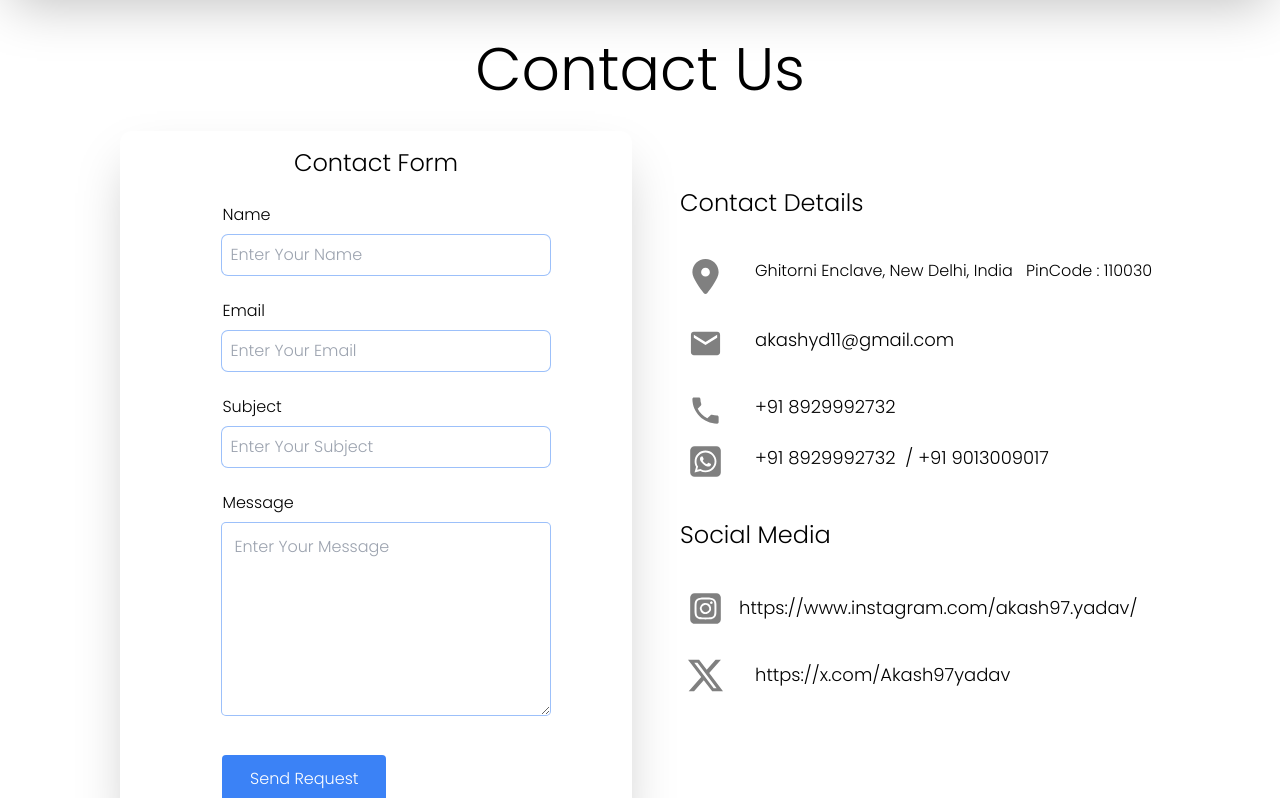
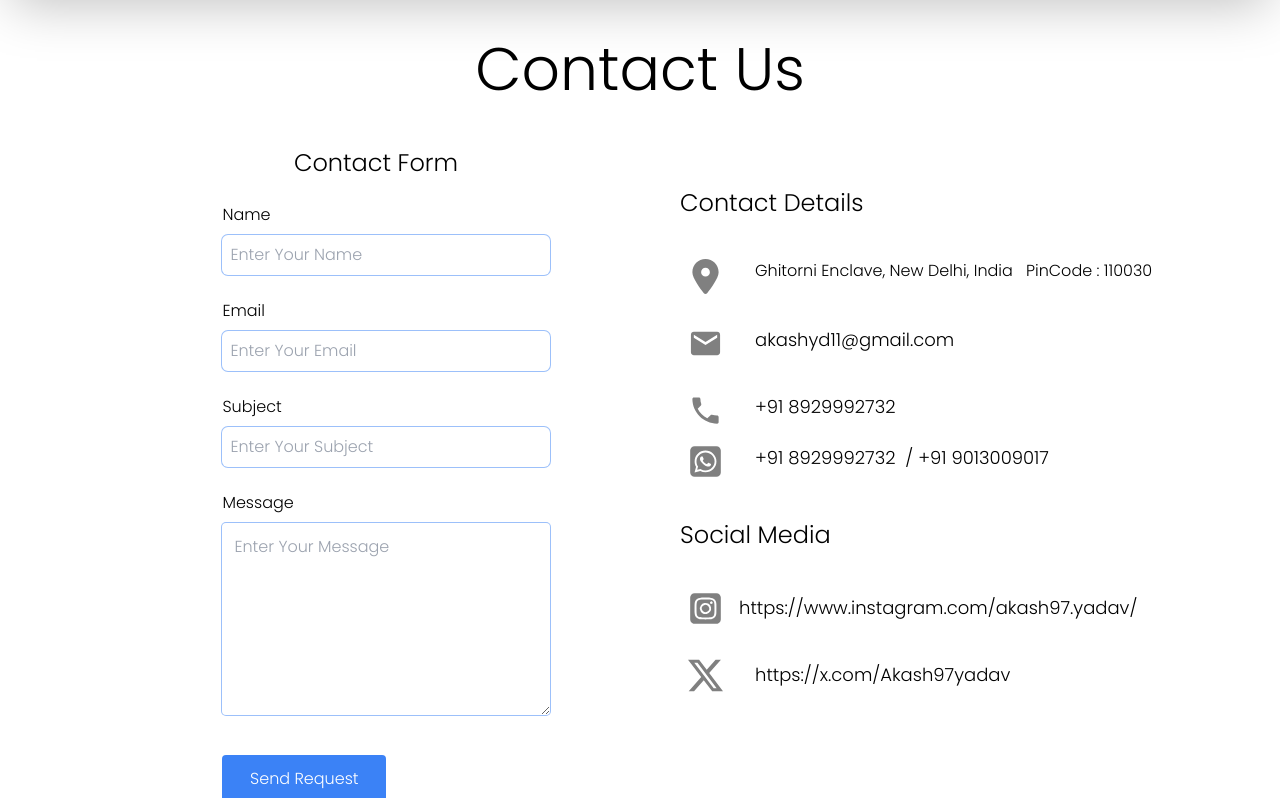
Before and after one commit to Akashyadav1997/My-Portfolio, a Next.js app in the folder my-portfolio/: page / in a window 1280 px wide. Shown: the part 2680-3478 px from the top of the page. Built offline with nearby package versions, Linux system fonts and the light colour scheme.

Commit message:
remove dark mode shadow issue from contact form

```diff
--- a/my-portfolio/component/Contact.js
+++ b/my-portfolio/component/Contact.js
@@ -51,7 +51,7 @@ const Contact = () => {
 					onSubmit={handleSubmit}
 					validationSchema={contactValidation}
 				>
-					<Form className="shadow-2xl dark:shadow-white dark:bg-[#595757] w-11/12 mx-2 sm:w-4/5 flex flex-col items-center xl:items-end justify-self-center xl:justify-self-end rounded-xl">
+					<Form className="dark:shadow-white dark:bg-[#595757] w-11/12 mx-2 sm:w-4/5 flex flex-col items-center xl:items-end justify-self-center xl:justify-self-end rounded-xl">
 						<h1 className="my-4 text-2xl self-center">Contact Form</h1>
 						<div className="flex flex-col items-start w-4/5 my-2">
 							<label className="mr-20">Name</label>
```
